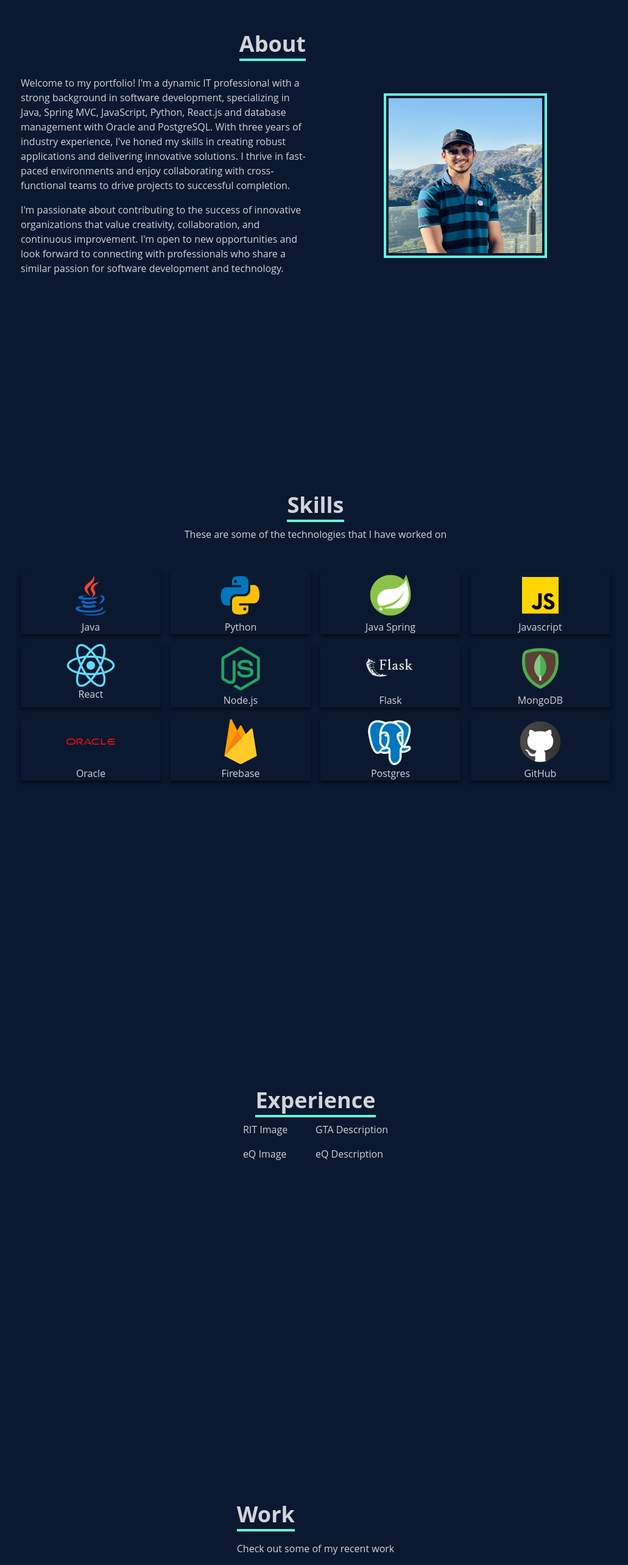
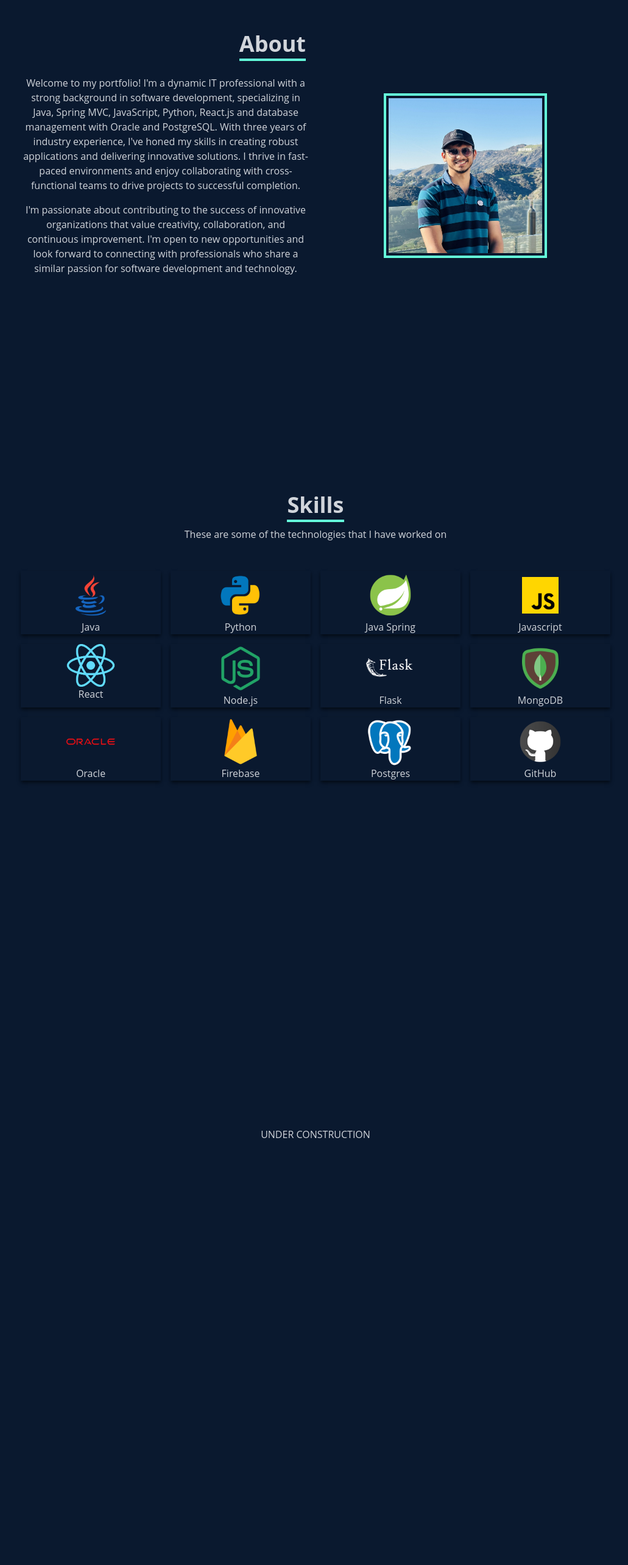
Before and after one commit to chinmay13/Portfolio, a React (Create React App) app in the folder portfolio-react-app/: page / in a window 1280 px wide. Shown: the part 940-3506 px from the top of the page at 61% size, without its empty margins (122-1153 px from the left). Built offline with nearby package versions, Linux system fonts and the light colour scheme.

Commit message:
under construction

```diff
--- a/portfolio-react-app/src/components/About.jsx
+++ b/portfolio-react-app/src/components/About.jsx
@@ -19,7 +19,7 @@ function About() {
           <div></div>
         </div>
         <div className="max-w-[1000px] w-full grid sm:grid-cols-2 gap-4 px-4">
-          <div className="sm:text-left text-1xl">
+          <div className="sm:text-center text-1xl">
             <p className="pb-4">
               Welcome to my portfolio! I'm a dynamic IT professional with a
               strong background in software development, specializing in Java,
--- a/portfolio-react-app/src/components/Experience.jsx
+++ b/portfolio-react-app/src/components/Experience.jsx
@@ -7,6 +7,10 @@ function Experience() {
       name="Experience"
       className={style.background + ` ` + style.screenSize}
     >
+      <div className="text-gray-300 max-w-[1000px] mx-auto p-4 flex flex-col justify-center items-center w-full h-full">
+        UNDER CONSTRUCTION
+      </div>
+      <div style={{ display: "None" }}>
         <div className="max-w-[1000px] mx-auto p-4 flex flex-col justify-center items-center w-full h-full text-gray-300">
           <div>
             <p className={`text-4xl font-bold inline ` + style.underlineBorder}>
@@ -21,6 +25,7 @@ function Experience() {
           </div>
         </div>
       </div>
+    </div>
   );
 }
 
--- a/portfolio-react-app/src/components/Work.jsx
+++ b/portfolio-react-app/src/components/Work.jsx
@@ -8,6 +8,10 @@ function Work() {
       name="Work"
       className={`text-gray-300 ` + style.background + ` ` + style.screenSize}
     >
+      <div className="max-w-[1000px] mx-auto p-4 flex flex-col justify-center items-center w-full h-full">
+        UNDER CONSTRUCTION
+      </div>
+      <div style={{ display: "None" }}>
         <div className="max-w-[1000px] mx-auto p-4 flex flex-col justify-center items-center w-full h-full">
           <div className="pb-8">
             <p className={`text-4xl font-bold inline ` + style.underlineBorder}>
@@ -36,6 +40,7 @@ function Work() {
           </div>
         </div>
       </div>
+    </div>
   );
 }
 
```
Lines whose indentation alone changed are shown as unchanged.
